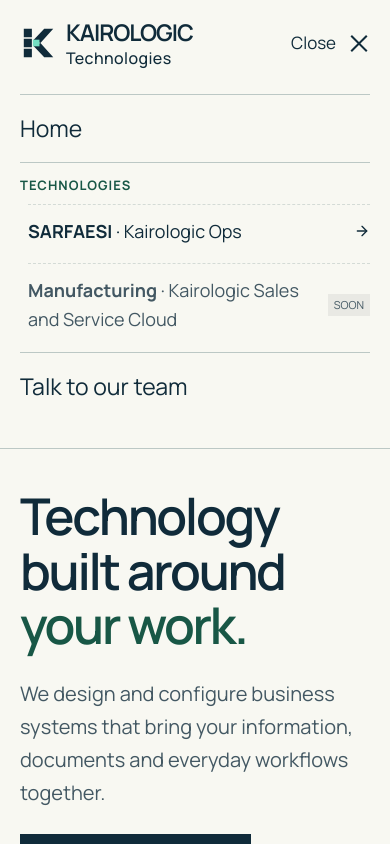
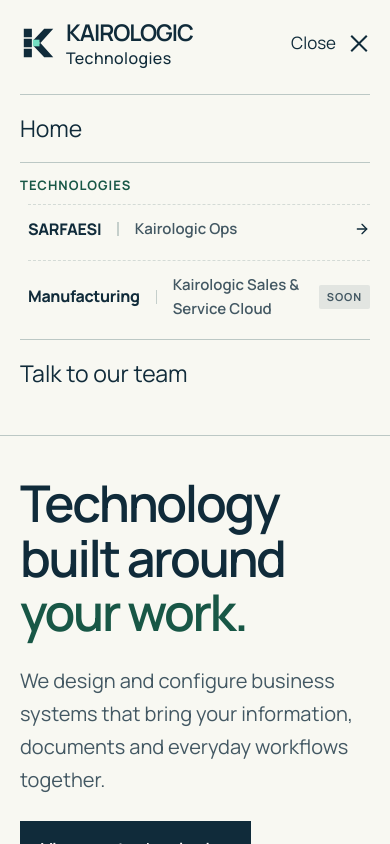
Before and after one commit to ipvishal5-ship-it/Kairo-logic, a Next.js app: page / in a window 390 px wide. Both pictures are taken after a click on the button "Menu". Shown: the top 844 px of the page. Built offline with nearby package versions, Linux system fonts and the light colour scheme.

Commit message:
refactor: simplify technologies dropdown to clean single-line items with vertical divider

```diff
--- a/app/corporate.css
+++ b/app/corporate.css
@@ -61,22 +61,22 @@
 .c-nav-item-dropdown:hover .c-dropdown-chevron,
 .c-nav-item-dropdown:focus-within .c-dropdown-chevron { transform: rotate(180deg); }
 
-/* Navigation Dropdown Menu */
+/* Navigation Dropdown Menu (Minimalist Single-Line) */
 .c-nav-item-dropdown { position: relative; display: flex; align-items: center; }
 .c-dropdown-menu {
   position: absolute;
   top: calc(100% + 8px);
   left: 50%;
   transform: translateX(-50%) translateY(8px);
-  width: 680px;
-  max-width: calc(100vw - 40px);
+  width: 580px;
+  max-width: calc(100vw - 32px);
   background: #ffffff;
   border: 1px solid var(--c-rule);
-  box-shadow: 0 24px 60px rgba(16, 43, 58, 0.14), 0 4px 16px rgba(16, 43, 58, 0.05);
-  padding: 22px;
+  box-shadow: 0 20px 48px rgba(16, 43, 58, 0.12), 0 4px 12px rgba(16, 43, 58, 0.04);
+  padding: 12px;
   opacity: 0;
   visibility: hidden;
-  transition: opacity 0.2s cubic-bezier(0.16, 1, 0.3, 1), transform 0.2s cubic-bezier(0.16, 1, 0.3, 1), visibility 0.2s;
+  transition: opacity 0.18s cubic-bezier(0.16, 1, 0.3, 1), transform 0.18s cubic-bezier(0.16, 1, 0.3, 1), visibility 0.18s;
   pointer-events: none;
   z-index: 100;
 }
@@ -85,69 +85,136 @@
 .c-nav-item-dropdown:focus-within .c-dropdown-menu,
 .c-dropdown-menu.is-active { opacity: 1; visibility: visible; transform: translateX(-50%) translateY(0); pointer-events: auto; }
 
-.c-dropdown-header { display: flex; justify-content: space-between; align-items: center; padding-bottom: 12px; margin-bottom: 14px; border-bottom: 1px solid var(--c-rule); }
-.c-dropdown-header-title { font-size: 13px; font-weight: 700; letter-spacing: 0.08em; text-transform: uppercase; color: var(--c-muted); }
-.c-dropdown-header-link { font-size: 14px; font-weight: 600; color: var(--c-green); text-decoration: none; display: inline-flex; align-items: center; gap: 4px; }
-.c-dropdown-header-link:hover { text-decoration: underline; }
+.c-dropdown-items-wrap { display: flex; flex-direction: column; gap: 8px; }
 
-/* Unified 2-Column Product Rows (Only 2 Rows Total) */
-.c-dropdown-product-list { display: flex; flex-direction: column; gap: 14px; }
-
-.c-dropdown-product-row {
-  display: grid;
-  grid-template-columns: 180px 1px 1fr 30px;
+/* The sleek single-line row item */
+.c-dropdown-line-item {
+  display: flex;
   align-items: center;
-  gap: 18px;
-  padding: 18px 22px;
+  justify-content: space-between;
+  padding: 15px 20px;
   background: var(--c-paper);
-  border: 1.5px solid rgba(188, 200, 197, 0.75);
+  border: 1.5px solid transparent;
   text-decoration: none !important;
   color: var(--c-ink) !important;
-  transition: all 0.22s cubic-bezier(0.16, 1, 0.3, 1);
+  transition: all 0.2s cubic-bezier(0.16, 1, 0.3, 1);
   cursor: pointer;
-  position: relative;
 }
 
-.c-dropdown-product-row:hover {
+.c-dropdown-line-item:hover {
   background: #edf6f1;
   border-color: var(--c-green) !important;
-  box-shadow: 0 10px 30px rgba(24, 87, 70, 0.12);
-  transform: translateY(-2px);
+  box-shadow: 0 6px 20px rgba(24, 87, 70, 0.1);
+  transform: translateY(-1px);
 }
 
-.c-dropdown-product-row.is-soon {
+.c-dropdown-line-item.is-soon {
   cursor: default;
 }
 
-.c-row-divider {
-  width: 1px;
-  height: 52px;
-  background: rgba(188, 200, 197, 0.6);
-  transition: background 0.2s ease;
+.c-dropdown-line-item.is-soon:hover {
+  background: #f5f9f6;
+  border-color: rgba(24, 87, 70, 0.4) !important;
+  box-shadow: 0 4px 14px rgba(16, 43, 58, 0.06);
+  transform: translateY(-1px);
 }
 
-.c-dropdown-product-row:hover .c-row-divider {
-  background: rgba(24, 87, 70, 0.3);
+.c-dropdown-line-item.is-soon:hover .c-line-domain {
+  color: var(--c-green);
 }
 
-.c-row-col { display: flex; flex-direction: column; }
-.c-row-col-domain { min-width: 0; }
-.c-row-col-platform { min-width: 0; }
+.c-dropdown-line-item.is-soon:hover .c-line-platform {
+  color: var(--c-ink);
+}
 
-.c-col-tag { font-size: 11px; font-weight: 700; letter-spacing: 0.08em; text-transform: uppercase; color: var(--c-muted); margin-bottom: 4px; }
-.c-col-tag-platform { color: var(--c-green); }
+.c-dropdown-line-item.is-soon:hover .c-line-sep {
+  background: var(--c-green);
+  opacity: 0.75;
+  transform: scaleY(1.12);
+}
 
-.c-col-title { font-size: 18px; font-weight: 700; color: var(--c-ink); line-height: 1.25; margin: 0 0 3px; transition: color 0.18s ease; }
-.c-dropdown-product-row:hover .c-col-title { color: var(--c-green); }
-.c-col-desc { font-size: 13.5px; line-height: 1.4; color: var(--c-muted); margin: 0; }
+/* Left part containing: SARFAESI | Kairologic Ops */
+.c-line-content {
+  display: flex;
+  align-items: center;
+  gap: 16px;
+  font-family: var(--c-type);
+}
 
-.c-platform-meta { display: flex; align-items: center; justify-content: space-between; gap: 8px; margin-bottom: 3px; }
-.c-badge-pill { font-size: 10.5px; font-weight: 700; letter-spacing: 0.07em; text-transform: uppercase; padding: 2px 7px; border-radius: 2px; }
-.c-badge-live { background: rgba(24, 87, 70, 0.1); color: var(--c-green); }
-.c-badge-soon { background: rgba(67, 88, 99, 0.12); color: var(--c-muted); }
+.c-line-domain {
+  font-size: 19px;
+  font-weight: 750;
+  letter-spacing: -0.02em;
+  color: var(--c-ink);
+  transition: color 0.18s ease;
+}
 
-.c-row-action-icon { display: flex; align-items: center; justify-content: center; color: var(--c-rule); transition: transform 0.2s ease, color 0.2s ease; }
-.c-dropdown-product-row:hover .c-row-action-icon { color: var(--c-green); transform: translateX(4px); }
+.c-dropdown-line-item:hover .c-line-domain {
+  color: var(--c-green);
+}
+
+/* Small elegant vertical line separator | */
+.c-line-sep {
+  display: inline-block;
+  width: 1.5px;
+  height: 20px;
+  background: var(--c-rule);
+  opacity: 0.85;
+  transition: background 0.18s ease, transform 0.18s ease;
+}
+
+.c-dropdown-line-item:hover .c-line-sep {
+  background: var(--c-green);
+  opacity: 1;
+  transform: scaleY(1.15);
+}
+
+.c-line-platform {
+  font-size: 18px;
+  font-weight: 600;
+  color: var(--c-muted);
+  transition: color 0.18s ease;
+}
+
+.c-dropdown-line-item:hover .c-line-platform {
+  color: var(--c-ink);
+}
+
+/* Right-side meta / action badge */
+.c-line-meta {
+  display: flex;
+  align-items: center;
+  gap: 10px;
+}
+
+.c-line-badge {
+  font-size: 11px;
+  font-weight: 700;
+  letter-spacing: 0.08em;
+  text-transform: uppercase;
+  padding: 3px 8px;
+  border-radius: 2px;
+}
+
+.c-badge-live {
+  background: rgba(24, 87, 70, 0.1);
+  color: var(--c-green);
+}
+
+.c-badge-soon {
+  background: rgba(67, 88, 99, 0.12);
+  color: var(--c-muted);
+}
+
+.c-line-arrow {
+  color: var(--c-rule);
+  transition: transform 0.2s ease, color 0.2s ease;
+}
+
+.c-dropdown-line-item:hover .c-line-arrow {
+  color: var(--c-green);
+  transform: translateX(3px);
+}
 
 .c-menu-button { display: none; }
 .c-mobile-nav { padding-block: 8px 28px; }
--- a/components/header.tsx
+++ b/components/header.tsx
@@ -3,7 +3,7 @@
 import Link from "./site-link";
 import { usePathname } from "next/navigation";
 import Brand from "./brand";
-import { ChevronDown, ArrowRight, Clock } from "lucide-react";
+import { ChevronDown, ArrowRight } from "lucide-react";
 
 export default function Header() {
   const [open, setOpen] = useState(false);
@@ -72,86 +72,48 @@
                 />
               </Link>
 
-              {/* 2-Row Unified Mega Dropdown Panel */}
+              {/* Sleek Single-Line Dropdown */}
               <div
                 className={`c-dropdown-menu ${dropdownOpen ? "is-active" : ""}`}
                 role="menu"
                 aria-label="Technologies sub-menu"
               >
-                <div className="c-dropdown-header">
-                  <span className="c-dropdown-header-title">Enterprise Solutions</span>
-                  <Link
-                    href="/technologies"
-                    className="c-dropdown-header-link"
-                    onClick={() => setDropdownOpen(false)}
-                  >
-                    View All Overview <ArrowRight size={13} />
-                  </Link>
-                </div>
-
-                <div className="c-dropdown-product-list">
-                  {/* Row 1: Left: SARFAESI | Right: Kairologic Ops (Directly opens product page) */}
+                <div className="c-dropdown-items-wrap">
+                  {/* Line 1: SARFAESI | Kairologic Ops (Directly links to product page) */}
                   <Link
                     href="/technologies/workflow"
-                    className="c-dropdown-product-row"
+                    className="c-dropdown-line-item"
                     onClick={() => setDropdownOpen(false)}
                     role="menuitem"
                   >
-                    <div className="c-row-col c-row-col-domain">
-                      <span className="c-col-tag">DOMAIN</span>
-                      <h4 className="c-col-title">SARFAESI</h4>
-                      <p className="c-col-desc">Secured Asset Recovery</p>
+                    <div className="c-line-content">
+                      <span className="c-line-domain">SARFAESI</span>
+                      <span className="c-line-sep" aria-hidden="true" />
+                      <span className="c-line-platform">Kairologic Ops</span>
                     </div>
-
-                    <div className="c-row-divider" aria-hidden="true" />
-
-                    <div className="c-row-col c-row-col-platform">
-                      <div className="c-platform-meta">
-                        <span className="c-col-tag c-col-tag-platform">SOLUTION PLATFORM</span>
-                        <span className="c-badge-pill c-badge-live">OPEN PRODUCT PAGE</span>
-                      </div>
-                      <h4 className="c-col-title">Kairologic Ops</h4>
-                      <p className="c-col-desc">
-                        Live legal notice timelines, case operations & automated secured-asset tracking.
-                      </p>
-                    </div>
-
-                    <div className="c-row-action-icon">
-                      <ArrowRight size={18} />
+                    <div className="c-line-meta">
+                      <span className="c-line-badge c-badge-live">LIVE</span>
+                      <ArrowRight size={16} className="c-line-arrow" />
                     </div>
                   </Link>
 
-                  {/* Row 2: Left: Manufacturing | Right: Kairologic Sales and Service Cloud (Non-directing) */}
+                  {/* Line 2: Manufacturing | Kairologic Sales & Service Cloud (Non-directing for now) */}
                   <a
                     href="#manufacturing"
-                    className="c-dropdown-product-row is-soon"
+                    className="c-dropdown-line-item is-soon"
                     onClick={(e) => {
                       e.preventDefault();
                     }}
                     role="menuitem"
                     aria-disabled="true"
                   >
-                    <div className="c-row-col c-row-col-domain">
-                      <span className="c-col-tag">DOMAIN</span>
-                      <h4 className="c-col-title">Manufacturing</h4>
-                      <p className="c-col-desc">Industrial Production</p>
+                    <div className="c-line-content">
+                      <span className="c-line-domain">Manufacturing</span>
+                      <span className="c-line-sep" aria-hidden="true" />
+                      <span className="c-line-platform">Kairologic Sales &amp; Service Cloud</span>
                     </div>
-
-                    <div className="c-row-divider" aria-hidden="true" />
-
-                    <div className="c-row-col c-row-col-platform">
-                      <div className="c-platform-meta">
-                        <span className="c-col-tag c-col-tag-platform">SOLUTION PLATFORM</span>
-                        <span className="c-badge-pill c-badge-soon">COMING SOON</span>
-                      </div>
-                      <h4 className="c-col-title">Kairologic Sales and Service Cloud</h4>
-                      <p className="c-col-desc">
-                        Plant shop-floor traceability, customer enquiries & field service SLA tracking.
-                      </p>
-                    </div>
-
-                    <div className="c-row-action-icon">
-                      <Clock size={16} />
+                    <div className="c-line-meta">
+                      <span className="c-line-badge c-badge-soon">SOON</span>
                     </div>
                   </a>
                 </div>
@@ -199,8 +161,10 @@
                   href="/technologies/workflow"
                   onClick={() => setOpen(false)}
                 >
-                  <div>
-                    <strong>SARFAESI</strong> · Kairologic Ops
+                  <div className="c-line-content">
+                    <span className="c-line-domain" style={{ fontSize: "16px" }}>SARFAESI</span>
+                    <span className="c-line-sep" aria-hidden="true" style={{ height: "14px" }} />
+                    <span className="c-line-platform" style={{ fontSize: "15px" }}>Kairologic Ops</span>
                   </div>
                   <ArrowRight size={16} />
                 </Link>
@@ -209,10 +173,12 @@
                   onClick={(e) => e.preventDefault()}
                   style={{ color: "var(--c-muted)" }}
                 >
-                  <div>
-                    <strong>Manufacturing</strong> · Kairologic Sales and Service Cloud
+                  <div className="c-line-content">
+                    <span className="c-line-domain" style={{ fontSize: "16px" }}>Manufacturing</span>
+                    <span className="c-line-sep" aria-hidden="true" style={{ height: "14px" }} />
+                    <span className="c-line-platform" style={{ fontSize: "15px" }}>Kairologic Sales &amp; Service Cloud</span>
                   </div>
-                  <span style={{ fontSize: "11px", textTransform: "uppercase", background: "rgba(0,0,0,0.06)", padding: "2px 6px" }}>Soon</span>
+                  <span className="c-line-badge c-badge-soon">Soon</span>
                 </a>
               </div>
             </div>
```
